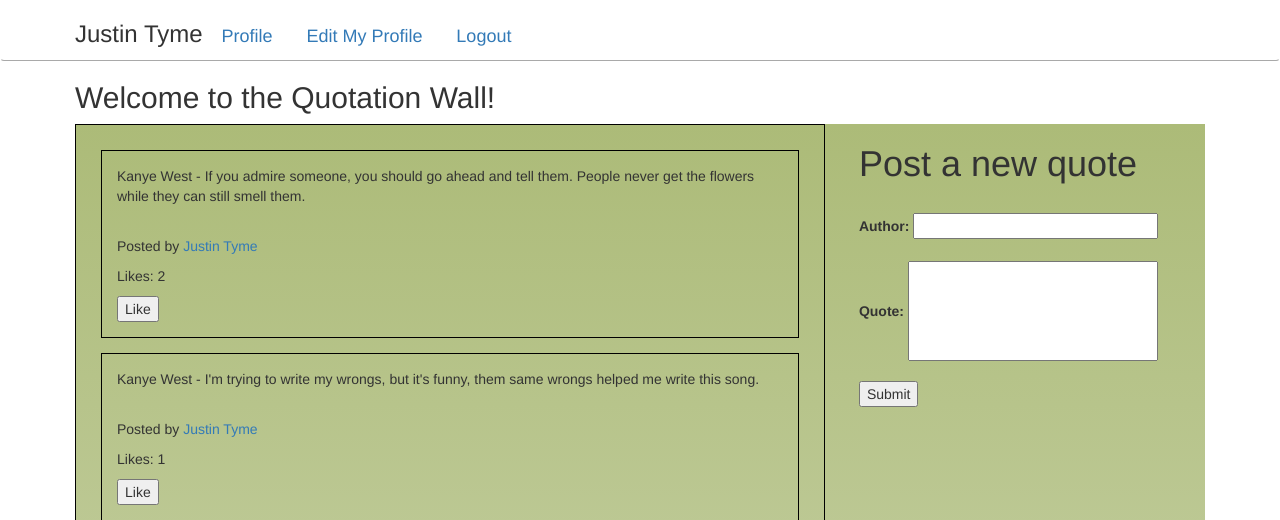
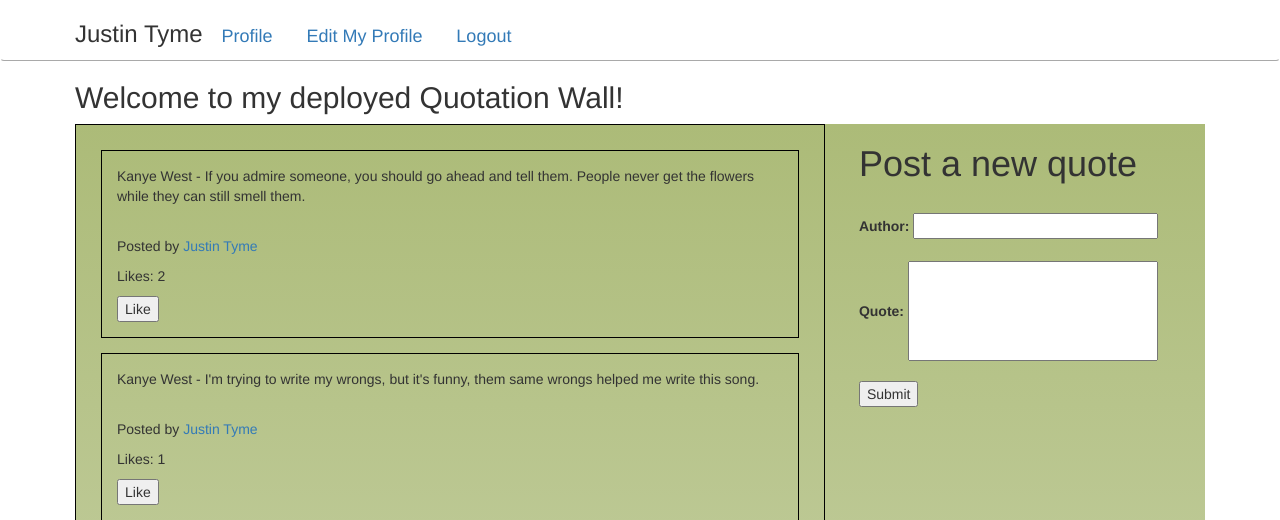
Before and after one commit to ashwinchalaka/python-webapp-quotedashboard, a Django app: template apps/quoteDash/templates/quoteDash/quoteDashboard.html in a window 1280 px wide. Shown: the top 520 px of the page. Run offline with Django 3.2, Linux system fonts and the light colour scheme; the template is opened without the code that fills it: values that come from a table or form of the project are taken from there, others are empty; data comes from the database, SQL or seed files in the repository; parts of the project's set-up code (start-up, migrations or seed data) failed here and were passed over; some libraries are stand-ins or nearby versions.

Commit message:
third commit, changed html

```diff
--- a/apps/quoteDash/templates/quoteDash/quoteDashboard.html
+++ b/apps/quoteDash/templates/quoteDash/quoteDashboard.html
@@ -66,7 +66,7 @@
     </div>
 
     <div class='body_wrapper'>
-        <h2 class='header'>Welcome to the Quotation Wall!</h2>
+        <h2 class='header'>Welcome to my deployed Quotation Wall!</h2>
 
         <div class='inner_wrapper'>
 
```
